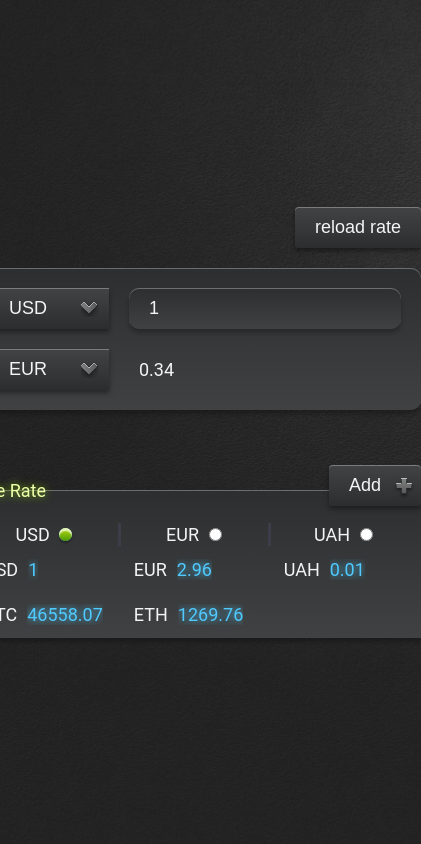
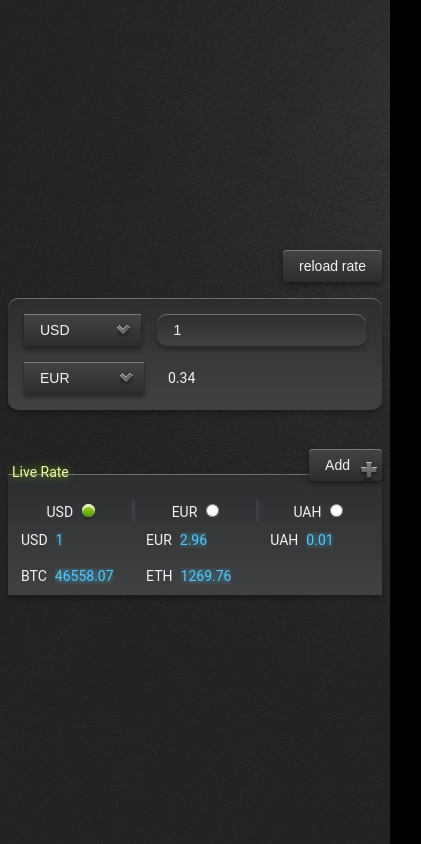
Before and after one commit to polPintero/dublemint_exchange, a Vue app: page / in a window 390 px wide. Shown: the whole page, 421 px wide, since content can reach past the window. Built offline with nearby package versions, Linux system fonts and the light colour scheme; the HTML template or start-up script is replaced by a standard one.

Commit message:
added media queries

```diff
--- a/src/App.vue
+++ b/src/App.vue
@@ -56,10 +56,9 @@ export default {
 @import './assets/main.scss';
 #app {
   min-height: 100vh;
-  display: flex;
+  padding: 0 var(--gap);
+  @include center;
   flex-direction: column;
-  justify-content: center;
-  align-items: center;
 }
 
 .app {
--- a/src/assets/main.scss
+++ b/src/assets/main.scss
@@ -1,9 +1,10 @@
 :root {
-  --gap: 10px;
+  --gap: 8px;
   --gap-double: calc(var(--gap) * 2);
   --border-radius: 10px;
 
   --color-primary: #eeffab;
+  --txt-color: #f4f4f4;
   --shadow-text-primary: 0px 0px 8px rgba(146, 211, 0, 0.8);
 
 
@@ -13,6 +14,7 @@
 
   --shadow-primary: 0px 0px 0px rgba(255, 255, 255, 0.3),
   inset 0px 2px 3px rgba(0, 0, 0, 0.5);
+
   --shadow-primary:0px 4px 4px rgba(0, 0, 0, 0.25),
   inset 0px 1px 0px rgba(255, 255, 255, 0.3);
   --shadow-actions-elem: 0px 3px 5px rgba(0, 0, 0, 0.4),
@@ -24,8 +26,8 @@
 
 html {
   font-family: 'Roboto', sans-serif;
-  font-size: 18px;
-  color: #f4f4f4;
+  font-size: 14px;
+  color: var(--txt-color);
 }
 
 body {
@@ -37,3 +39,12 @@ body {
   background-size: cover;
   background-color: #000000;
 }
+
+@media (min-width: 600px){
+  :root {
+    --gap: 10px;
+  }
+  html {
+    font-size: 1.15rem;
+  }
+}
--- a/src/components/atoms/InputNumber.vue
+++ b/src/components/atoms/InputNumber.vue
@@ -38,8 +38,10 @@ export default {
 <style lang="scss">
 .input-number {
   border-radius: var(--border-radius);
-  width: max-content;
   input {
+    display: block;
+    width: 100%;
+    box-sizing: border-box;
     padding: var(--gap) var(--gap-double);
     font-size: 1rem;
     color: inherit;
```
